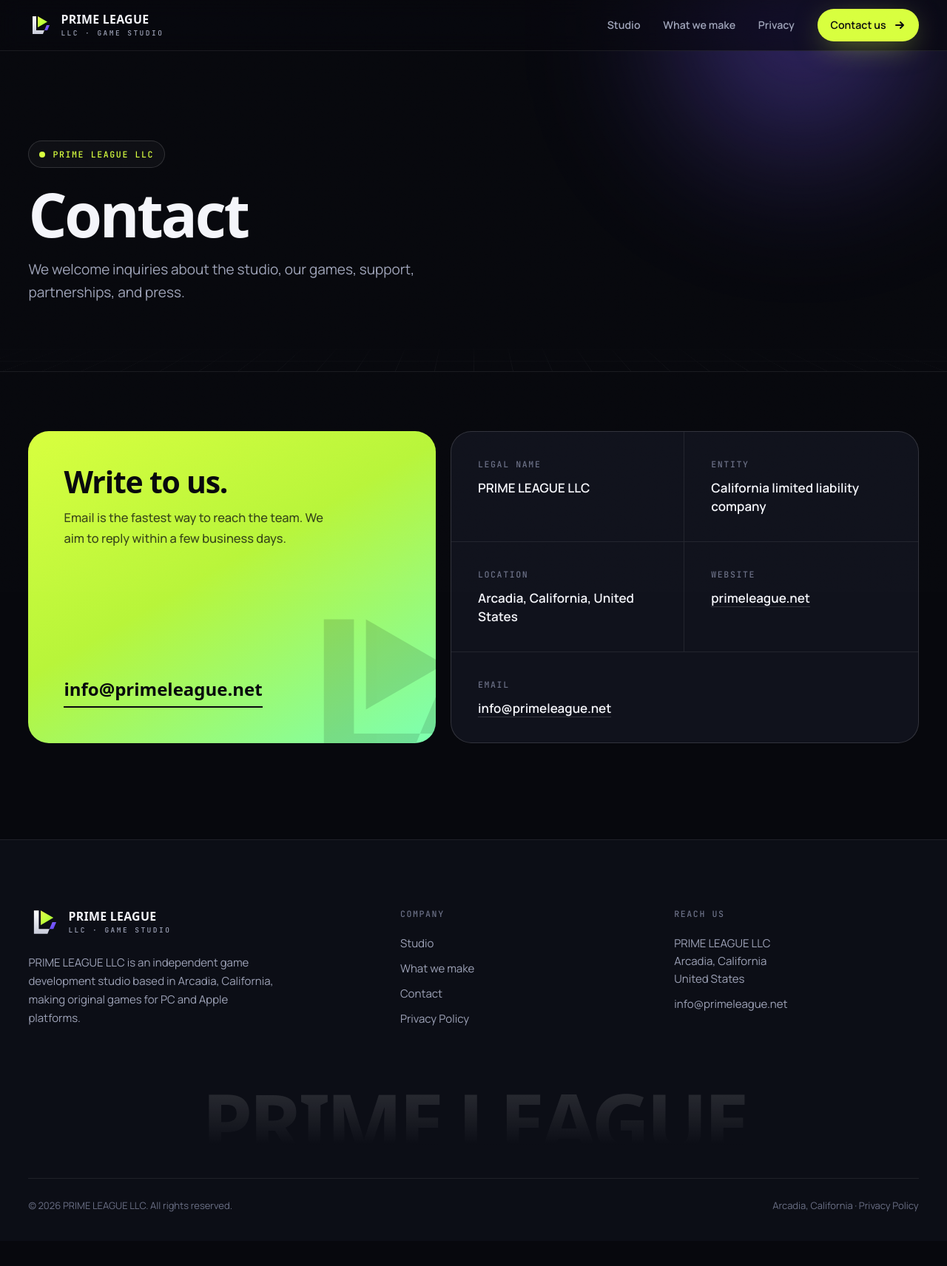
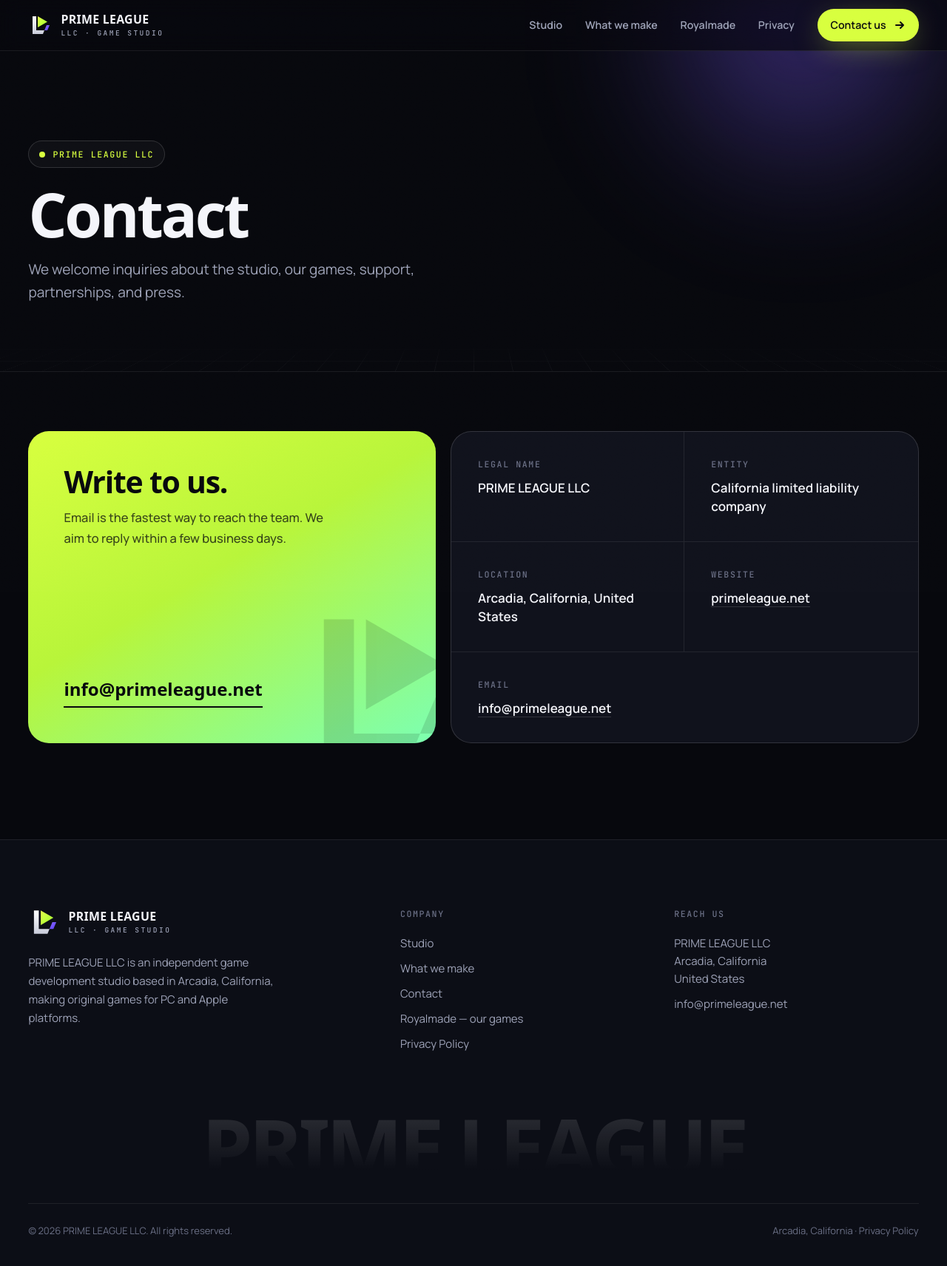
Before and after one commit to martinlinf/primeleague-site, a plain HTML site: page contact.html in a window 1280 px wide. Shown: the whole page at 74% size. Before the commit the page ends 1678 px from the top, so only its background shows below. Drawn offline with Linux system fonts and the light colour scheme; a web font is replaced by a local one.

Commit message:
Add Royalmade link to nav

```diff
--- a/contact.html
+++ b/contact.html
@@ -31,6 +31,7 @@
         <nav class="nav" id="site-nav" aria-label="Primary">
           <a href="index.html#studio">Studio</a>
           <a href="index.html#games">What we make</a>
+          <a href="royalmade/">Royalmade</a>
           <a href="privacy.html">Privacy</a>
           <a class="btn btn-primary btn-sm" href="contact.html" aria-current="page">Contact us <svg viewBox="0 0 16 16" fill="none" stroke="currentColor" stroke-width="2" stroke-linecap="round" stroke-linejoin="round" aria-hidden="true"><path d="M3 8h10M9 4l4 4-4 4"/></svg></a>
         </nav>
@@ -75,6 +76,7 @@
             <a href="index.html#studio">Studio</a>
             <a href="index.html#games">What we make</a>
             <a href="contact.html">Contact</a>
+            <a href="royalmade/">Royalmade — our games</a>
             <a href="privacy.html">Privacy Policy</a>
           </div>
           <div class="footer-col">
```
Also changed, not shown: index.html (+2 -0 lines), privacy.html (+2 -0 lines).
